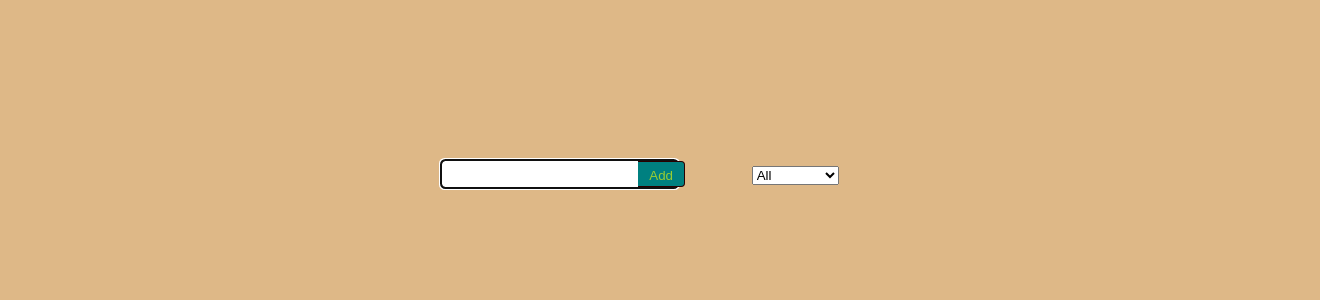
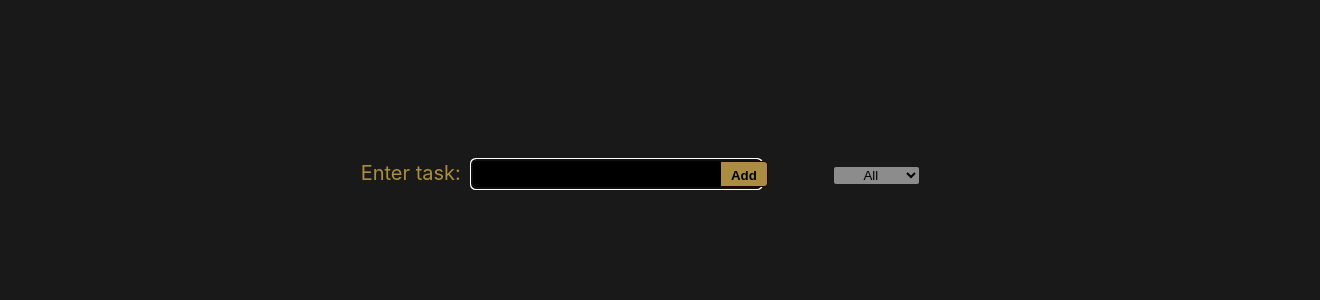
Before and after one commit to irugard/to-do-list, a React (Create React App) app in the folder to-do-list/: page / in a window 1280 px wide. Shown: the top 300 px of the page, 1320 px wide, since content can reach past the window. Built offline with nearby package versions, Linux system fonts and the light colour scheme.

Commit message:
nearly finalized version of the todolist, minor styling remains, all functionality implemented

```diff
--- a/to-do-list/src/App.css
+++ b/to-do-list/src/App.css
@@ -1,15 +1,22 @@
 body{
-  background-color: burlywood;
+  background-color: rgba(0, 0, 0, 0.9);
 }
 
 Form{
   padding-top: 10em;
 }
 
+.labels{
+  color: #ab8d3f;
+  font-size: 20px;
+}
+
+
 .todo-list{
   list-style-type: none;
   text-align: center;
   padding-top: 2.5em;
+  min-width: 100vw;
 }
 
 .todo-list-items{
@@ -17,47 +24,82 @@ Form{
 }
 
 .input-text{
-  border-radius: 00.25em;
+  border-radius: 0.25em;
   font-size: 18px;
   border: 1px solid black;
   border-right: none;
   min-height: 1.35em;
+  background-color: black;
+  color: #ab8d3f;
+  padding-right: 3em;
 }
 
 .task-text{
+  display: inline-block;
   text-align: center;
-  min-width: 25vw;
-  max-width: 80vw;
   border: 1px solid #290000;
-  background-color: teal;
-  border-radius: 0.5em;
-  color: yellowgreen;
+  background-color: #ab8d3f;
+  border-radius: 0.3em;
+  color: rgba(0, 0, 0, 0.9);
   font-size: 20px;
   margin-right: 0.5em;
+  margin-left: 0.25em;
   font-family: Arial, Helvetica, sans-serif;
 }
 
 .submit-button{
-  background-color: teal;
+  background-color: #ab8d3f;
   margin-left: -3em;
   margin-right: 4em;
   border-radius: 0em 0.3em 0.3em 0em;
   padding-bottom: 0.251em;
   padding-top: 0.4em;
   min-width: 3.5em;
-  color: yellowgreen;
+  color: black;
   border: 1px solid #290000;
   border-left: none;
+  font-weight: bolder;
 }
 
-.remove-button{
-  background-color: #290000;
-  padding: 0.35em;
-  color: burlywood;
-  font-weight: bold;
-  border: 1px solid black;
-  border-radius: 0.3em;
-  margin-left: 0.5em;
+.delete-button{
+  display: inline-block;
+  text-align: center;
+
+}
+
+.delete-button-image{
+  height: 2em;
+  vertical-align: middle;
+  opacity: 0.6;
+  transition: 500ms;
+}
+
+.delete-button :hover{
+  opacity: 1;
+}
+
+.edit-button{
+  display: inline-block;
+  text-align: center;
+}
+
+.edit-button-image{
+  height: 1.5em;
+  vertical-align: middle;
+  opacity: 0.6;
+  transition: 500ms;
+}
+
+.edit-button :hover{
+  opacity: 1;
+}
+
+.drop-down{
+  background-color: rgba(255, 255, 255, 0.5);
+  border-radius: 0.15em;
+  text-align: center;
+  margin-left: -200em;
+  border: none;
 }
 
 .checkbox{
--- a/to-do-list/src/App.js
+++ b/to-do-list/src/App.js
@@ -6,10 +6,11 @@ import Form from './components/Form';
 function App() {
 
   const [formInput, setFormInput] = useState("");
-  const [todos, setTodos] = useState(JSON.parse(localStorage.getItem('todos'))||[]);
+  const [todos, setTodos] = useState(JSON.parse(localStorage.getItem('todos')) || []);
   const [filteredTodos, setFilteredTodos] = useState([]);
   const [counter, setCounter] = useState(0);
-  const [filter, setFilter] = useState(JSON.parse(localStorage.getItem('filter'))|| 'All');
+  const [filter, setFilter] = useState(JSON.parse(localStorage.getItem('filter')) || 'All');
+
 
   useEffect(() => {
     setFilteredTodos(todos.filter(el => {
@@ -24,14 +25,26 @@ function App() {
     localStorage.setItem('filter', JSON.stringify(filter));
   }, [filter, todos])
 
+
+
   const handleFormInputChange = e => {
     setFormInput(e.target.value);
   }
 
+  const updateHandler = (e, key, value) => {
+
+    setTodos(todos.map((item) => {
+      if (item.id.toString() === e.target.id) {
+        return { ...item, [key]: value }
+      }
+      return item;
+    }))
+
+  }
   const handleSubmitForm = e => {
     e.preventDefault();
     if (formInput.trim() !== "") {
-      setTodos([...todos, { text: formInput, completed: false, id: counter }]);
+      setTodos([...todos, { text: formInput, completed: false, id: counter, isEditable: false }]);
       setFormInput("");
       setCounter(prev => prev + 1);
     }
@@ -39,24 +52,25 @@ function App() {
   }
 
   const handleFilter = e => {
-    setFilter(e.target.value)
+    setFilter(e.target.value);
   }
 
   const handleDeleteTodoItem = e => {
-    //tried doing dummyArray = todos but that sets the memory address to the same, and that cant be changed since its a state variable and thats why it wasnt working before
-    //also used splice but because the id of the items doesnt update like splice does, it will cause it to break, must use delete so it leaves the items in their original index even with deletions
-    //but then when you deleted all entry, the actual todos state has bunch of undefined, the code breaks, have to use different method: filter should work
-    setTodos(todos.filter((el) => JSON.stringify(el.id) !== e.target.id))
+    setTodos(todos.filter((el) => el.id.toString() !== e.target.id));
   }
 
-  const handleChecked = e => {
-    setTodos(todos.map((item) => {
-      if (JSON.stringify(item.id) === e.target.id) {
-        return { ...item, completed: !item.completed }
-      }
-      return item;
-    }))
+  const handleChecked = (e, value) => {
+    updateHandler(e, 'completed', value);
   }
+
+  const handleEdit = (e, value) => {
+    updateHandler(e, 'isEditable', value)
+  }
+
+  const handleOnChange = (e) => {
+    updateHandler(e, 'text', e.target.value);
+  }
+
 
   return (
     <>
@@ -76,9 +90,12 @@ function App() {
                 key={item.id}
                 value={item.text}
                 handleDeleteTodoItem={handleDeleteTodoItem}
-                handleChecked={handleChecked}
+                handleChecked={(e) => handleChecked(e,!item.completed)}
+                handleOnChange = {handleOnChange}
                 id={item.id}
-                checked = {item.completed}
+                isEditable = {item.isEditable}
+                handleEdit = {(e) => handleEdit(e, !item.isEditable)}
+                checked={item.completed}
               />
             </li>)
         })}
--- a/to-do-list/src/components/Form.js
+++ b/to-do-list/src/components/Form.js
@@ -5,9 +5,10 @@ const Form = ({ handleFormInputChange, handleSubmitForm, inputValue, handleFilte
 
     return (
         <form style={{ textAlign: 'center' }}>
-            <input type='text' onChange={handleFormInputChange} value={inputValue} autoFocus className='input-text'/>
+            <label for='input' className='labels'>Enter task:&nbsp;&nbsp;</label>
+            <input type='text' onChange={handleFormInputChange} value={inputValue} autoFocus className='input-text' id='input'/>
             <button type='submit' onClick={handleSubmitForm} className='submit-button'>Add</button>
-            <select name='todo-filter' value={selected} style={{ marginLeft: '1em' }} onChange={handleFilter}>
+            <select name='todo-filter' value={selected} style={{ marginLeft: '1em' }} onChange={handleFilter} className='drop-down'>
                 <option value='All'>All</option>
                 <option value='Completed'>Completed</option>
                 <option value='Pending'>Pending</option>
--- a/to-do-list/src/components/Task.js
+++ b/to-do-list/src/components/Task.js
@@ -1,11 +1,12 @@
 import React from 'react'
 
-const Task = ({ value, handleDeleteTodoItem, handleChecked, id , checked}) => {
+const Task = ({ value, handleDeleteTodoItem, handleChecked, id , checked, handleEdit, handleOnChange, isEditable, autofocus}) => {
     return (
-        <div>
-            <input type='text' value={value} readOnly className='task-text' id={id} />
+        <div className='task-div'>
             <input type='checkbox' onChange={handleChecked} id={id} checked={checked} className='checkbox'/>
-            <button type='button' id={id} onClick={handleDeleteTodoItem} className='remove-button'>Remove</button>
+            <input type='text' value={value} className='task-text' id={id} disabled={!isEditable} onChange = {handleOnChange}/>
+            <div className='edit-button'><img src="https://cdn.discordapp.com/attachments/694758283759583233/778974241730199592/edit-32.png" alt="edit icon" className='edit-button-image' id={id} onClick={handleEdit}/></div>
+            <div className='delete-button'><img src="https://img.pngio.com/bin-trash-can-waste-icon-trash-icon-png-512_512.png" alt="Bin, trash can, waste icon" className='delete-button-image' id={id} onClick={handleDeleteTodoItem}/></div>
         </div>
     )
 }
```
Also changed, not shown: to-do-list/src/edit-16.png (added).
